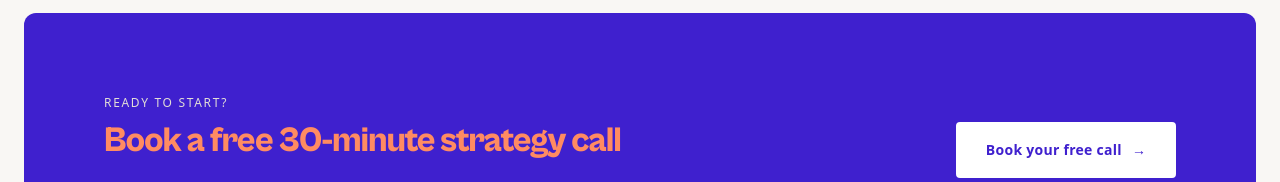
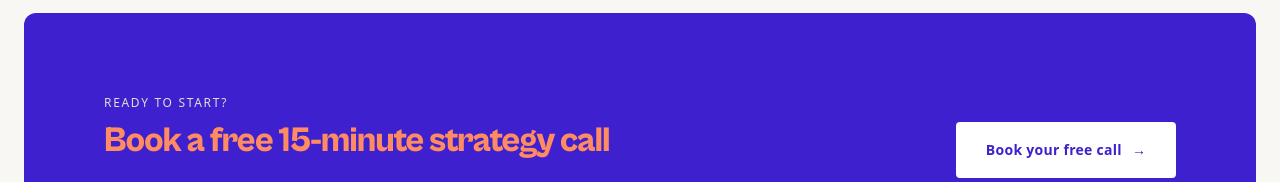
Before and after one commit to LiamHilton-Design/liam-hilton-designs, a React (Vite) app: page / in a window 1280 px wide. Shown: the part 2640-2822 px from the top of the page. Built offline with nearby package versions, Linux system fonts and the light colour scheme; no server answers; a web font is replaced by a local one.

Commit message:
fix: changed CTA'S call times to 15 minutes from 30

```diff
--- a/src/components/Sections/ProcessSection.jsx
+++ b/src/components/Sections/ProcessSection.jsx
@@ -181,7 +181,7 @@ function BookingCTA() {
             Let's talk about your project
           </h3>
           <p className="process__cta-body">
-            Book a free 30-minute discovery call. No pitch, no pressure —
+            Book a free 15-minute discovery call. No pitch, no pressure —
             just a straight conversation about your business, your goals,
             and whether we're the right fit. If it makes sense, we'll
             book your strategy call from there.
@@ -211,7 +211,7 @@ function BookingCTA() {
         {/* Trust signals */}
         <div className="process__cta-trust">
           <span className="process__trust-item">
-            <span aria-hidden="true">✓</span> 30 minutes, free
+            <span aria-hidden="true">✓</span> 15 minutes
           </span>
           <span className="process__trust-item">
             <span aria-hidden="true">✓</span> No obligation
--- a/src/components/Sections/ServicesSection.jsx
+++ b/src/components/Sections/ServicesSection.jsx
@@ -211,7 +211,7 @@ function CalendlyCTA() {
       <div className="services__cta-content">
         <p className="services__cta-eyebrow">Ready to start?</p>
         <h3 className="services__cta-headline">
-          Book a free 30-minute strategy call
+          Book a free 15-minute strategy call
         </h3>
         <p className="services__cta-body">
           No obligation. No hard sell. Just an honest conversation
```
